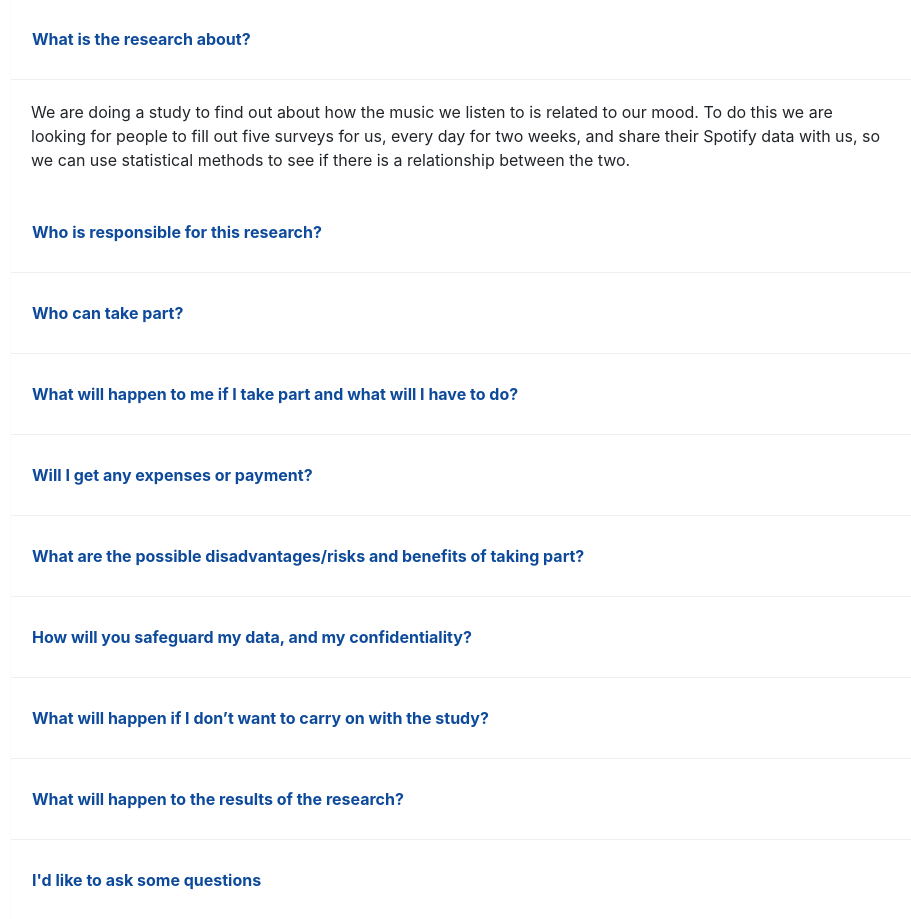
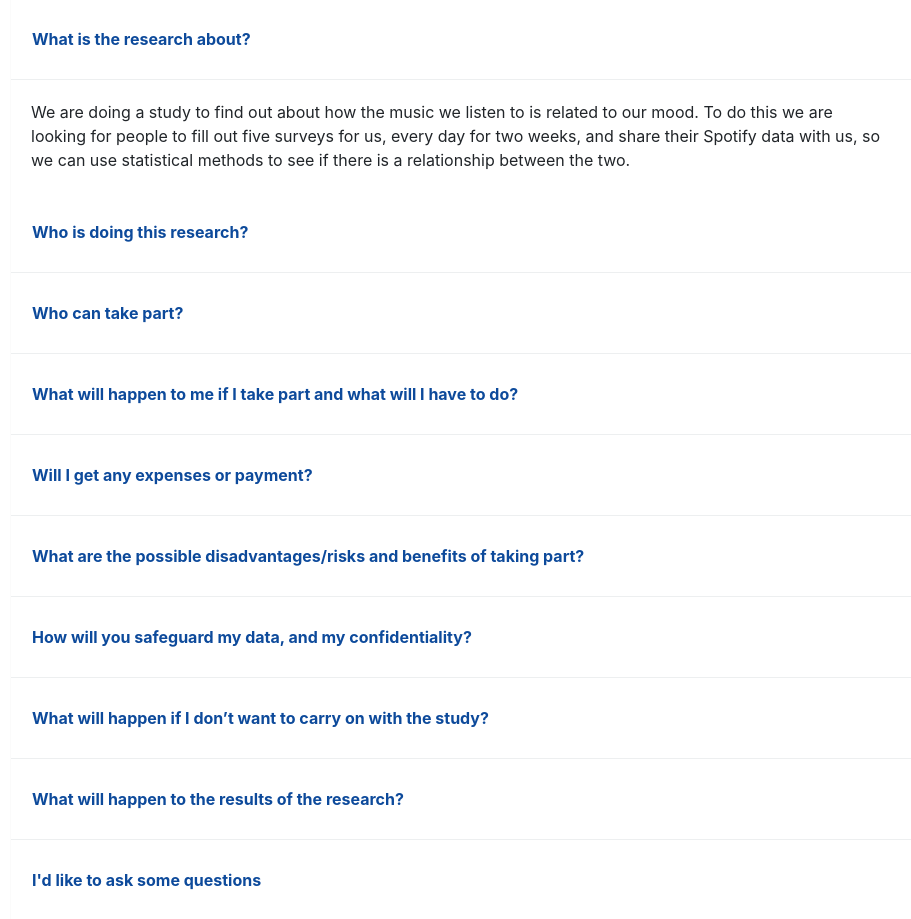
Before and after one commit to DynamicGenetics/Mood-Music, a Django app: page /about/ in a window 1280 px wide. Shown: the part 328-1247 px from the top of the page, without its empty margins (179-1090 px from the left). Run offline with Django 4.2, Linux system fonts and the light colour scheme; parts of the project's set-up code (start-up, migrations or seed data) failed here and were passed over; some libraries are stand-ins or nearby versions.

Commit message:
Minor wording update

```diff
--- a/moodmusic/templates/pages/about.html
+++ b/moodmusic/templates/pages/about.html
@@ -38,7 +38,7 @@
               <div class="card-header" id="headingTwo">
                 <h5 class="mb-0">
                   <button class="btn btn-link collapsed" data-toggle="collapse" data-target="#collapseTwo" aria-expanded="false" aria-controls="collapseTwo">
-                    Who is responsible for this research?
+                    Who is doing this research?
                   </button>
                 </h5>
               </div>
@@ -125,7 +125,7 @@
                 <div id="collapseFive" class="collapse" aria-labelledby="headingFive" data-parent="#accordion">
                   <div class="card-body">
                     Anyone who completes all four stages will get a £30 shopping voucher. </br>
-                    If you are a Psychology student, you will be able to claim 3 hours towards the Experimental Hours scheme.
+                    If you are a Psychology student, you will be able to claim 3 hours towards the Experimental Hours scheme instead.
                     As a ‘THANK YOU!’ for taking part, you will also get a visualisation of you Spotify data.
                     </div>
                 </div>
```
